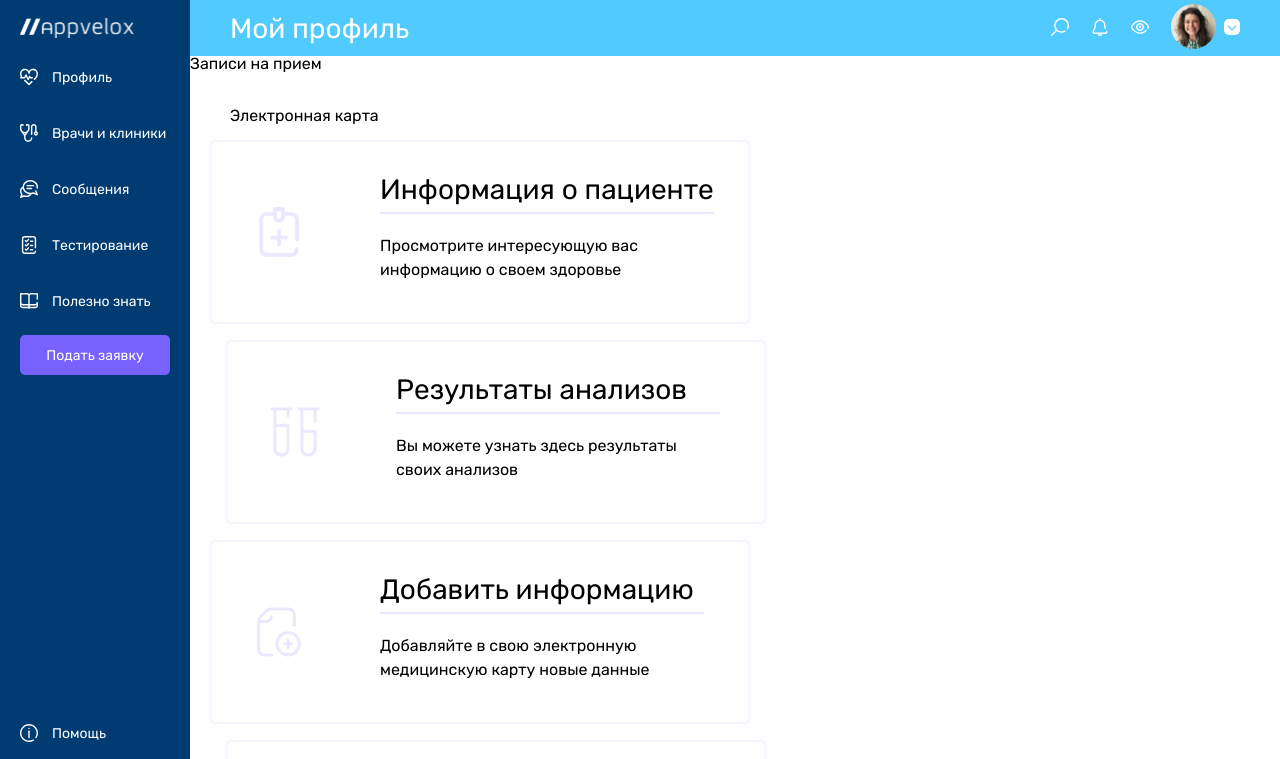
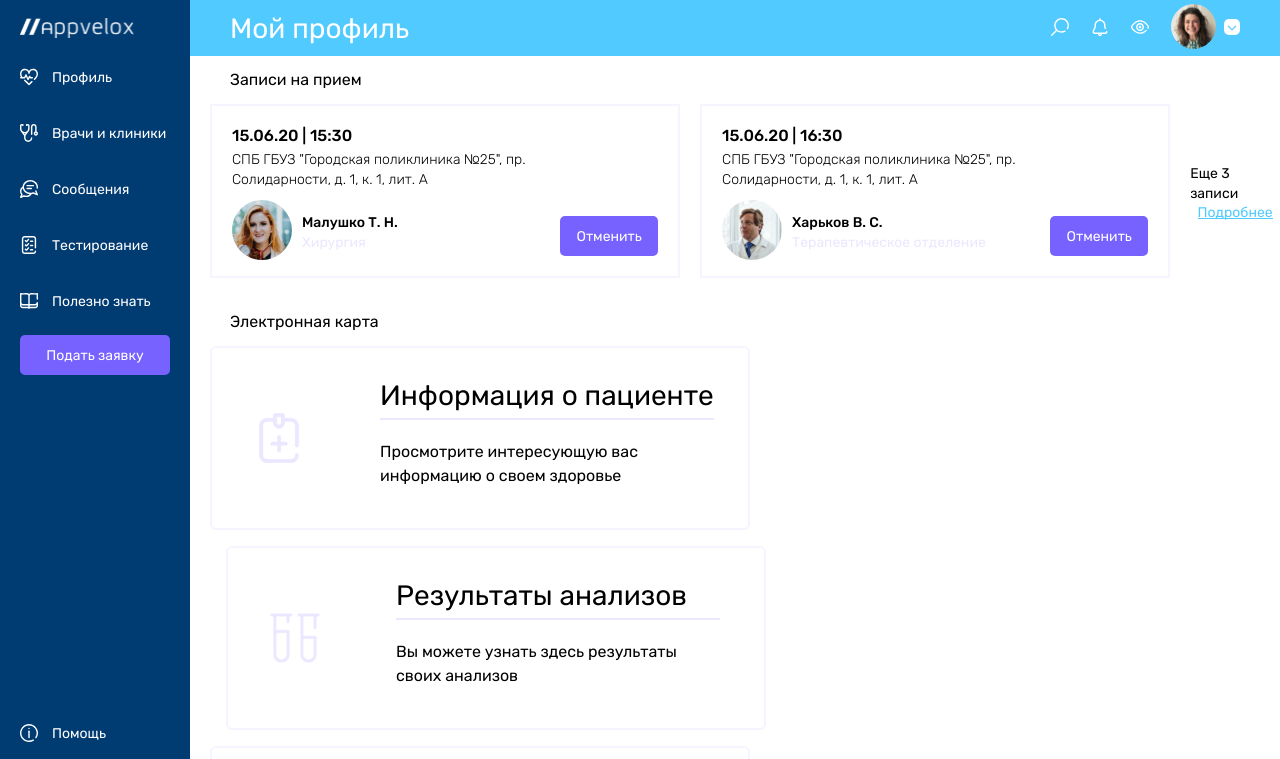
Before and after one commit to AfroSamuro/react_doctor_appointment, a React (Create React App) app: page / in a window 1280 px wide. Shown: the top 759 px of the page. Built offline with nearby package versions, Linux system fonts and the light colour scheme; the HTML template or start-up script is replaced by a standard one.

Commit message:
done main page

```diff
--- a/src/App.js
+++ b/src/App.js
@@ -4,10 +4,53 @@ import { BrowserRouter, Route, Routes } from 'react-router-dom'
 import AsideMenu from './components/asideMenu/AsideMenu'
 import Header from './components/header/Header'
 import ProfileMain from './pages/profileMain/ProfileMain'
+import doc1 from './images/doc_mal.svg'
+import doc2 from './images/doc_har.svg'
 
 export default function App() {
 
-
+    const docApps = [
+        {
+            date: '15.06.20',
+            time: '15:30',
+            location: 'СПБ ГБУЗ "Городская поликлиника №25", пр. Солидарности, д. 1, к. 1, лит. А',
+            docPhoto: doc1,
+            docFio: 'Малушко Т. Н.',
+            docSpec: 'Хирургия'
+        },
+        {
+            date: '15.06.20',
+            time: '16:30',
+            location: 'СПБ ГБУЗ "Городская поликлиника №25", пр. Солидарности, д. 1, к. 1, лит. А',
+            docPhoto: doc2,
+            docFio: 'Харьков В. С.',
+            docSpec: 'Терапевтическое отделение'
+        },
+        {
+            date: '16.06.20',
+            time: '17:30',
+            location: 'СПБ ГБУЗ "Городская поликлиника №25", пр. Солидарности, д. 1, к. 1, лит. А',
+            docPhoto: doc1,
+            docFio: 'Малушко Т. Н.',
+            docSpec: 'Хирургия'
+        },
+        {
+            date: '17.06.20',
+            time: '18:30',
+            location: 'СПБ ГБУЗ "Городская поликлиника №25", пр. Солидарности, д. 1, к. 1, лит. А',
+            docPhoto: doc1,
+            docFio: 'Малушко Т. Н.',
+            docSpec: 'Хирургия'
+        },
+        {
+            date: '18.06.20',
+            time: '19:30',
+            location: 'СПБ ГБУЗ "Городская поликлиника №25", пр. Солидарности, д. 1, к. 1, лит. А',
+            docPhoto: doc1,
+            docFio: 'Малушко Т. Н.',
+            docSpec: 'Хирургия'
+        },
+    ]
 
     return (
         <BrowserRouter>
@@ -16,7 +59,7 @@ export default function App() {
                 <section className='content__main'>
                     <Header />
                     <Routes>
-                        <Route path='/' element={<ProfileMain />} />
+                        <Route path='/' element={<ProfileMain apps={docApps} />} />
                         <Route path='/apps' element={''} />
                     </Routes>
                 </section>
--- /dev/null
+++ b/src/components/cardDoc/CardDoc.css
@@ -0,0 +1,64 @@
+.doc__card {
+    display: flex;
+    width: 476px;
+    height: 174px;
+    border: 2px solid #ebe7ff70;
+    line-height: 20px;
+}
+
+.doc__card:not(:first-child){
+  margin-left: 20px;
+}
+
+.card__details {
+    padding: 20px 0 0 20px;
+}
+
+.details__date {
+    display: flex;
+    line-height: 20px;
+    font-size: 16px;
+    font-weight: 500;
+}
+
+.details__location {
+    font-weight: 300;
+    padding-top: 4px;
+}
+
+.details__doc {
+    display: flex;
+    flex-direction: row;
+    padding-top: 10px;
+    align-items: center;
+}
+
+.doc__person {
+    padding-left: 10px;
+}
+
+.person__fio {
+    font-weight: 500;
+}
+
+.person__spec {
+    color: #EBE7FF;
+}
+
+.card__cancel {
+    display: flex;
+    align-items: flex-end;
+    margin: 0 20px 20px 0;
+}
+
+.cancel__button {
+    width: 98px;
+    height: 40px;
+    border-radius: 5px;
+    border: transparent;
+    background-color: #7761FF;
+    color: white;
+    font-family: 'Rubik', sans-serif;
+    font-size: 14px;
+    cursor: pointer;
+}
--- /dev/null
+++ b/src/components/cardDoc/CardDoc.jsx
@@ -0,0 +1,51 @@
+import './CardDoc.css'
+
+
+export default function CardDoc(props) {
+
+    const {
+        date,
+        time,
+        location,
+        docPhoto,
+        docFio,
+        docSpec
+    } = props.info
+
+    return (
+        <article className='doc__card'>
+            <div className='card__details'>
+                <div className='details__date'>
+                    <div className='date__day'>
+                        {date} |&nbsp;
+                    </div>
+                    <div className='date__time'>
+                        {time}
+                    </div>
+                </div>
+                <div className='details__location'>
+                    {location}
+                </div>
+                <div className='details__doc'>
+                    <div className='doc__photo'>
+                        <img src={docPhoto} alt="doc" />
+                    </div>
+                    <div className='doc__person'>
+                        <div className='person__fio'>
+                            {docFio}
+                        </div>
+                        <div className='person__spec'>
+                            {docSpec}
+                        </div>
+                    </div>
+                </div>
+            </div>
+            <div className='card__cancel'>
+                <button className='cancel__button'>
+                    Отменить
+                </button>
+            </div>
+
+        </article>
+    )
+}
--- a/src/components/cardElectro/CardElectro.css
+++ b/src/components/cardElectro/CardElectro.css
@@ -71,7 +71,7 @@
 .roster__para::before {
     content: "•";
     color: #50CAFF;
-    /* font-size: 20px; */
+    padding-right: 10px;
 }
 
 .roster__para:not(:first-child) {
--- a/src/components/cardElectro/CardElectro.jsx
+++ b/src/components/cardElectro/CardElectro.jsx
@@ -4,7 +4,7 @@ export default function CardElectro(props) {
     const { title, description, list, logo } = props.data;
 
     return (
-        <div className='electro__card'>
+        <article className='electro__card'>
             <div className='card__logo'>
                 <img src={logo} alt="" />
             </div>
@@ -25,6 +25,6 @@ export default function CardElectro(props) {
                     </ul>
                 </div>
             </div>
-        </div>
+        </article>
     )
 }
--- a/src/pages/profileMain/ProfileMain.css
+++ b/src/pages/profileMain/ProfileMain.css
@@ -1,19 +1,58 @@
 .main__info {
     color: black;
-font-size: 16px;
+    font-size: 16px;
+    padding-left: 20px;
+}
 
+.info__apps {
+    display: flex;
+    flex-direction: column;
+    padding-top: 16px;
 }
+
+.apps__cards {
+    display: flex;
+    padding-top: 16px;
+    font-size: 14px;
+    line-height: 20px;
+}
+
+.cards__more {
+    padding-left: 20px;
+    display: flex;
+    flex-direction: column;
+    align-items: center;
+    justify-content: center;
+}
+
+.more__link {
+    cursor: pointer;
+    color: #50CAFF;
+    border-bottom: 1px solid #50CAFF;
+    line-height: 10px;
+    padding-top: 4px;
+}
+
+.cards__empty {
+    padding-top: 40px;
+    font-size: 26px;
+    margin: 0 auto;
+}
+
+
+
+
+
 .info__electro {
     padding-top: 36px;
 }
 
-.electro__title {
-    padding-left: 40px;
+
+.electro__title, .apps__title {
+    padding-left: 20px;
 }
 
 .electro__cards {
     display: flex;
     flex-wrap: wrap;
-    padding-left: 20px;
-
 }
--- a/src/pages/profileMain/ProfileMain.jsx
+++ b/src/pages/profileMain/ProfileMain.jsx
@@ -4,8 +4,9 @@ import infoLogo from '../../images/report (2) 1.svg'
 import resultLogo from '../../images/lab 1.svg'
 import addLogo from '../../images/add (1) 1.svg'
 import historyLogo from '../../images/clock 1.svg'
+import CardDoc from '../../components/cardDoc/CardDoc'
 
-export default function ProfileMain() {
+export default function ProfileMain(props) {
 
     let electroCardData = [
         {
@@ -50,18 +51,51 @@ export default function ProfileMain() {
         },
     ];
 
+
     return (
         <div className='main__info'>
-            <article>
-                <p>
+            <section className='info__apps'>
+                <p className='apps__title'>
                     Записи на прием
                 </p>
-                <div>
+                <div className='apps__cards'>
+                    {props.apps.slice(0,2).map(app =>
+                        <CardDoc info={app} />
+                    )
+                    }
+                    {props.apps.length > 0 ?
+                        <div className='cards__more'>
+                            <p className='more__title'>
+                                {
+                                    props.apps.length < 3 ?
+                                        `У вас ${props.apps.length}
+                                        ${props.apps.length < 2 ?
+                                            'запись' :
+                                            'записи'
+                                        }`
+                                        :
+                                        `Еще ${props.apps.length - 2}
+                                    ${props.apps.length - 2 > 1 ?
+                                            props.apps.length - 2 < 5 ?
+                                                'записи' :
+                                                'записей' :
+                                            'запись'
+                                        }`
 
+                                }
+                            </p>
+                            <a className='more__link'>
+                                Подробнее
+                            </a>
+                        </div> :
+                        <p className='cards__empty'>
+                            Нет активных записей
+                        </p>
+                    }
                 </div>
-            </article>
+            </section>
 
-            <article className='info__electro'>
+            <section className='info__electro'>
                 <p className='electro__title'>
                     Электронная карта
                 </p>
@@ -72,7 +106,7 @@ export default function ProfileMain() {
                         )
                     }
                 </div>
-            </article>
+            </section>
         </div>
     )
 }
```
